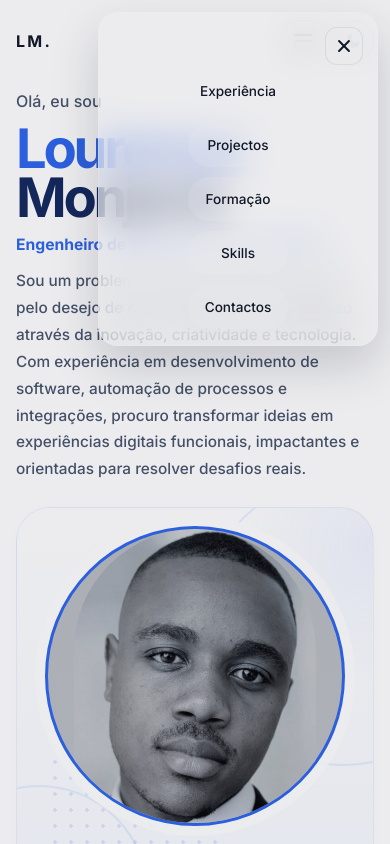
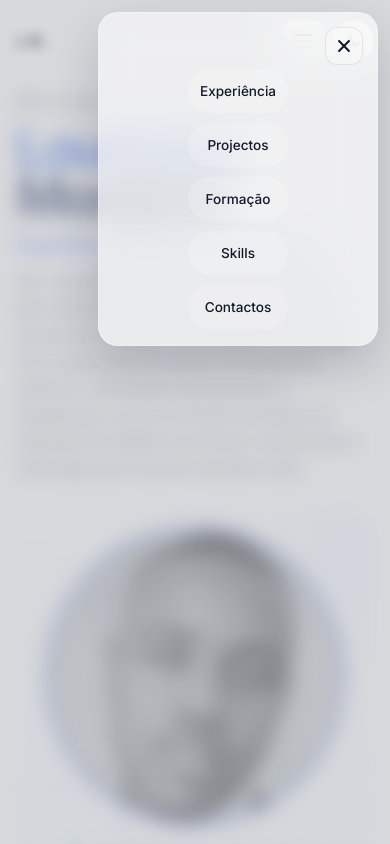
Before and after one commit to monjane10/portifolio, a React (Vite) app: page / in a window 390 px wide. Both pictures are taken after a click on the button 303 px from the left and 41 px from the top of the page. Shown: the top 844 px of the page. Built offline with nearby package versions, Linux system fonts and the light colour scheme.

Commit message:
activaçºao do menu mobile

```diff
--- a/src/App.css
+++ b/src/App.css
@@ -1337,12 +1337,29 @@
 }
 
 @media (max-width: 760px) {
+  .page-shell main,
+  .page-shell .site-footer,
+  .page-shell .topbar .brand {
+    transition:
+      filter 0.22s ease,
+      opacity 0.22s ease;
+  }
+
+  .page-shell.menu-open main,
+  .page-shell.menu-open .site-footer,
+  .page-shell.menu-open .topbar .brand {
+    filter: blur(6px);
+    opacity: 0.45;
+    pointer-events: none;
+    user-select: none;
+  }
+
   .topbar {
     grid-template-columns: minmax(0, 1fr) auto;
     gap: 16px;
     padding: 20px 0 14px;
     position: relative;
-    z-index: 40;
+    z-index: 70;
   }
 
   .brand {
@@ -1380,7 +1397,7 @@
     transition:
       opacity 0.22s ease,
       transform 0.22s ease;
-    z-index: 60;
+    z-index: 80;
   }
 
   .nav.nav-open {
@@ -1436,8 +1453,10 @@
     inset: 0;
     display: block;
     border: 0;
-    background: rgba(15, 23, 42, 0.08);
-    z-index: 50;
+    background: rgba(15, 23, 42, 0.16);
+    backdrop-filter: blur(8px);
+    -webkit-backdrop-filter: blur(8px);
+    z-index: 60;
     cursor: default;
   }
 
--- a/src/App.jsx
+++ b/src/App.jsx
@@ -1,5 +1,5 @@
 import './App.css'
-import { useState, useEffect } from 'react'
+import { useState, useEffect, useRef } from 'react'
 import { Section } from './components/Section'
 import { TimelineList } from './components/TimelineList'
 import { SkillGroup } from './components/SkillGroup'
@@ -13,6 +13,7 @@ function App() {
     return saved ? saved === 'dark' : false
   })
   const [isMenuOpen, setIsMenuOpen] = useState(false)
+  const menuRef = useRef(null)
 
   useEffect(() => {
     const theme = isDark ? 'dark' : 'light'
@@ -20,11 +21,36 @@ function App() {
     document.documentElement.setAttribute('data-theme', theme)
   }, [isDark])
 
+  useEffect(() => {
+    if (!isMenuOpen) {
+      return undefined
+    }
+
+    const previousOverflow = document.body.style.overflow
+    document.body.style.overflow = 'hidden'
+
+    const firstLink = menuRef.current?.querySelector('a')
+    firstLink?.focus()
+
+    const handleEscape = (event) => {
+      if (event.key === 'Escape') {
+        setIsMenuOpen(false)
+      }
+    }
+
+    document.addEventListener('keydown', handleEscape)
+
+    return () => {
+      document.body.style.overflow = previousOverflow
+      document.removeEventListener('keydown', handleEscape)
+    }
+  }, [isMenuOpen])
+
   const [firstName, ...remainingNames] = portfolio.name.split(' ')
   const lastName = remainingNames.join(' ')
 
   return (
-    <div className="page-shell">
+    <div className={`page-shell${isMenuOpen ? ' menu-open' : ''}`}>
       <header className="topbar">
         <a className="brand" href="#hero">
           {portfolio.shortName}
@@ -36,7 +62,7 @@ function App() {
             type="button"
             aria-expanded={isMenuOpen}
             aria-controls="site-navigation"
-            aria-label="Abrir menu"
+            aria-label={isMenuOpen ? 'Fechar menu' : 'Abrir menu'}
             onClick={() => setIsMenuOpen((current) => !current)}
           >
             <span />
@@ -58,7 +84,12 @@ function App() {
           </button>
         </div>
 
-        <nav className={`nav${isMenuOpen ? ' nav-open' : ''}`} id="site-navigation">
+        <nav
+          ref={menuRef}
+          className={`nav${isMenuOpen ? ' nav-open' : ''}`}
+          id="site-navigation"
+          aria-label="Menu principal"
+        >
           <button
             className="nav-close"
             type="button"
```
